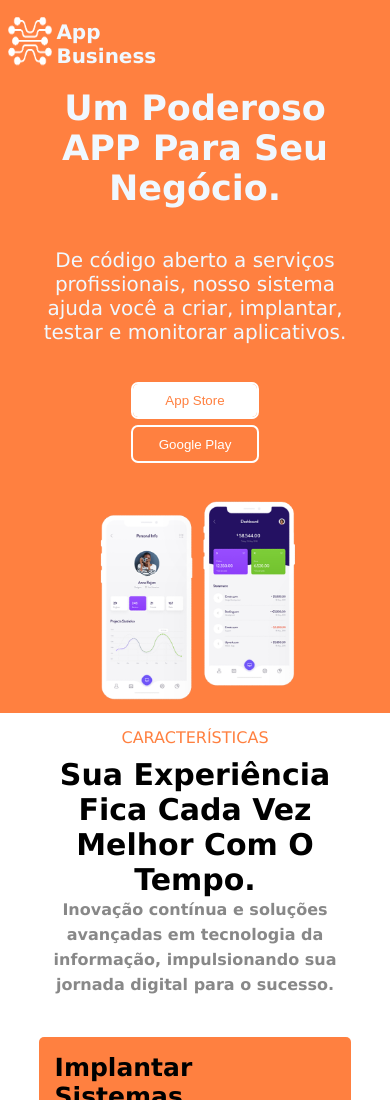
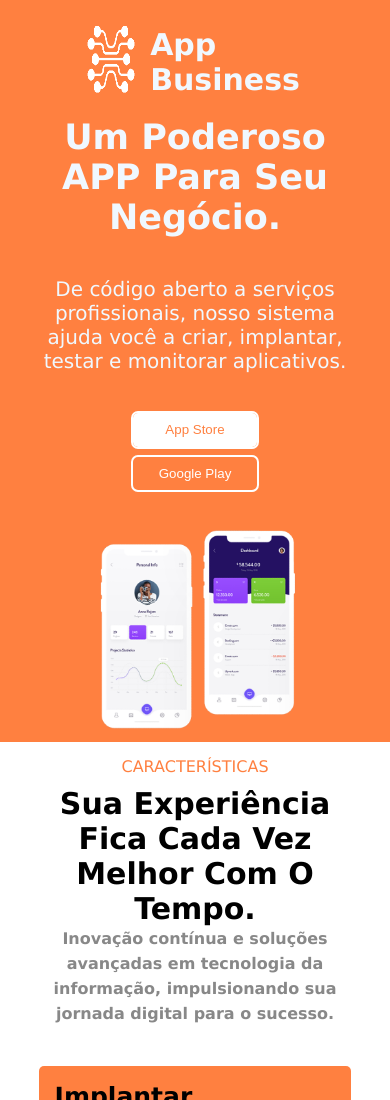
Before and after one commit to Alekerson/projetoResposinsivo1, a plain HTML site: page index.html in a window 390 px wide. Shown: the top 1100 px of the page. Drawn offline with Linux system fonts and the light colour scheme.

Commit message:
4° Manunteção

```diff
--- a/css/style.css
+++ b/css/style.css
@@ -29,14 +29,14 @@ justify-content: space-between;
 }
 
 .logo{display: flex;
-width: 12%;
+width: 25%;
 margin-left: 150px;
 margin-top: 8px;
 }
 
-.logo img{width: 50px; }
+.logo img{width: 15%; }
 
-.logo h1{font-size: 20px;
+.logo h1{font-size: 130%;
 margin-left: 3%;
 margin-top: 3%;}
 
@@ -179,6 +179,12 @@ width: 100%;}
 /* RESPONSIVIDADE */
 
 @media screen and (max-width:1200px) {
+    /* header .container_logo{border: 1px solid black;} */
+
+    header .container_logo .logo{
+        width: 30%;
+    }
+
     header .container_conteudo{
     flex-direction: column;
     align-items: center;
@@ -256,12 +262,19 @@ width: 100%;}
 
     .botao{display: none;}
 
-    .logo{
-        margin-left:5px;
-        margin-top: 10px;}
+    header .container_logo {width: 100%;
 
-    .logo h1{margin-top: 10px;
-    }
+        margin-top: 4%;}
+
+    header .container_logo .logo{width: 100%;
+        justify-content: center;
+        margin: 0;}
+
+    header .container_logo .logo img{width: 14%;
+        margin: 0;}
+
+    header .container_logo .logo h1{width: 40%;
+        font-size: 30px;}
 
     header .container_conteudo section{
         display: flex;
```
